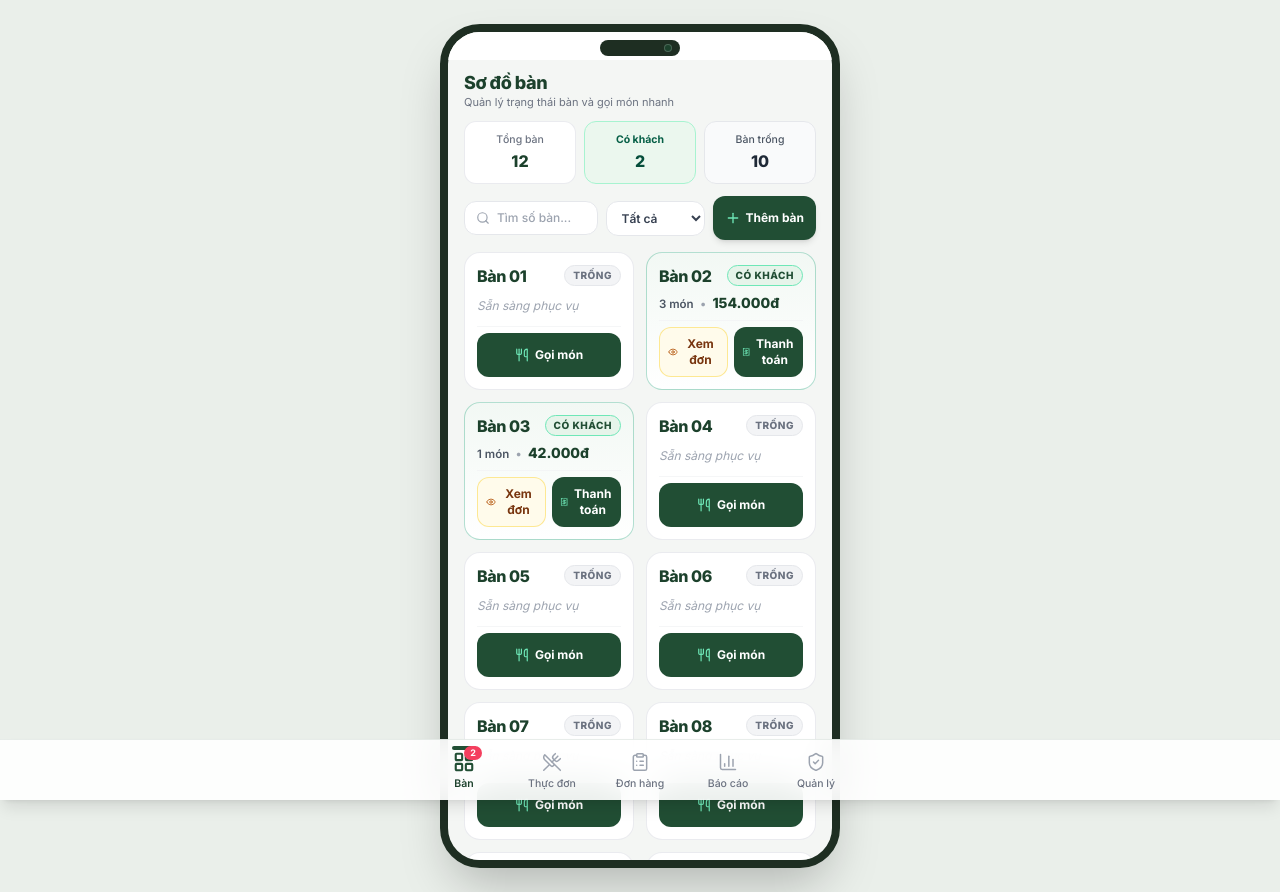
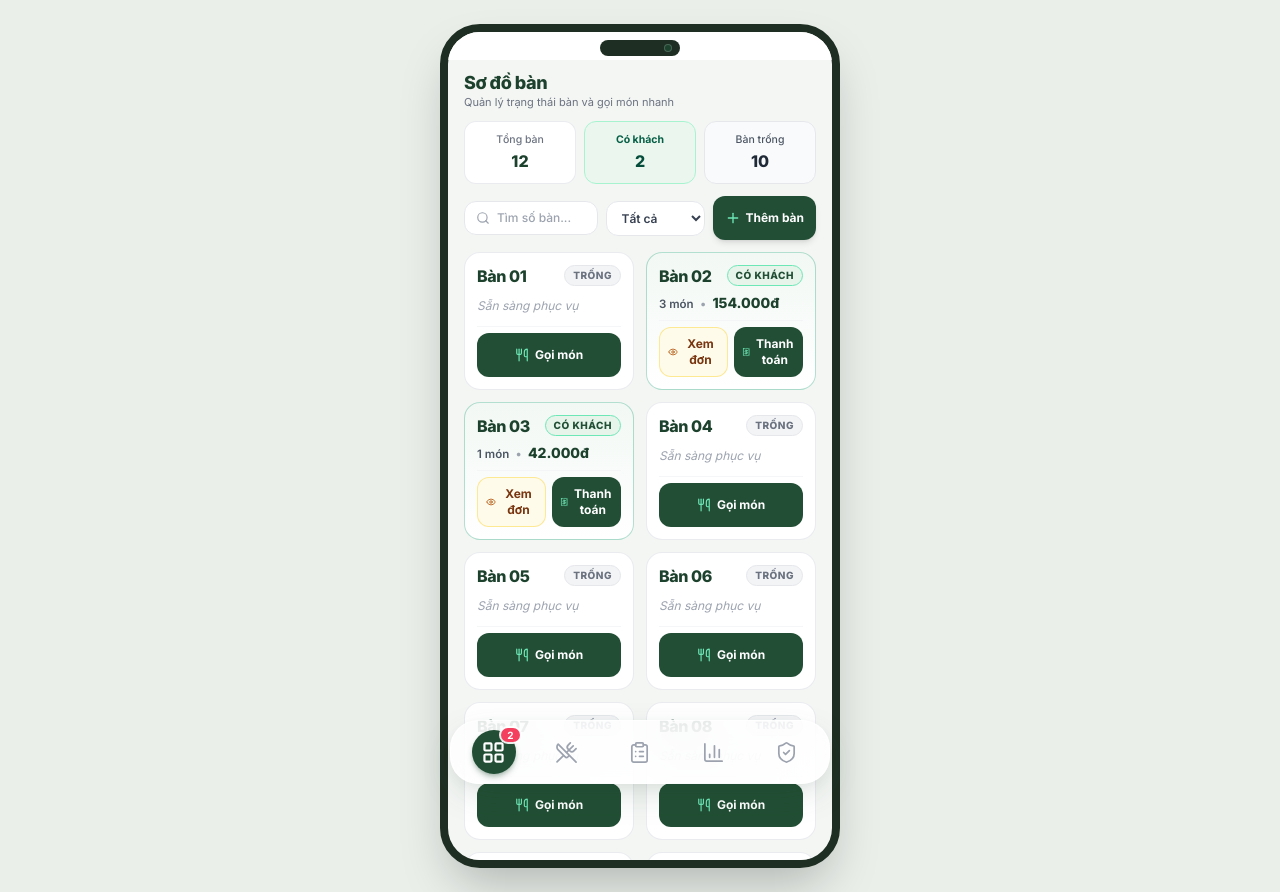
Before and after one commit to hiepho221205-HMH/gocphetra, a React (Vite) app: page / in a window 1280 px wide. Built offline with nearby package versions, Linux system fonts and the light colour scheme; no server answers; the database is empty.

Commit message:
chore: verify Supabase integration and sync GOC POS

```diff
--- a/src/components/common/BottomNav.jsx
+++ b/src/components/common/BottomNav.jsx
@@ -1,4 +1,4 @@
-import React from 'react';
+import React, { useEffect } from 'react';
 import { usePos } from '../../store/PosContext';
 import { LayoutGrid, UtensilsCrossed, ClipboardList, BarChart3, ShieldCheck } from 'lucide-react';
 
@@ -16,9 +16,53 @@ export default function BottomNav() {
     { id: 'settings', label: 'Quản lý', icon: ShieldCheck },
   ];
 
+  // Tính toán index của tab đang chọn để di chuyển highlight
+  const activeIndex = Math.max(0, navItems.findIndex((item) => item.id === activeTab));
+
+  // Tự động đồng bộ với URL hash khi tải trang, reload trang, nút Back hoặc popstate
+  useEffect(() => {
+    const syncTabFromUrl = () => {
+      const hash = window.location.hash.replace('#', '');
+      const validTabs = ['tables', 'menu', 'orders', 'reports', 'settings'];
+      if (validTabs.includes(hash) && hash !== activeTab) {
+        setActiveTab(hash);
+      }
+    };
+
+    // Đồng bộ ngay khi mount hoặc reload trang
+    syncTabFromUrl();
+
+    window.addEventListener('popstate', syncTabFromUrl);
+    window.addEventListener('hashchange', syncTabFromUrl);
+    return () => {
+      window.removeEventListener('popstate', syncTabFromUrl);
+      window.removeEventListener('hashchange', syncTabFromUrl);
+    };
+  }, [activeTab, setActiveTab]);
+
   return (
-    <nav className="fixed bottom-0 left-0 right-0 z-40 bg-white/90 backdrop-blur-lg border-t border-forest-800/10 shadow-lg">
-      <div className="max-w-md mx-auto grid grid-cols-5 px-1 py-1">
+    <nav
+      aria-label="Thanh điều hướng chính"
+      className="fixed bottom-4 left-4 right-4 max-w-[380px] mx-auto z-40 select-none pointer-events-none"
+      style={{
+        bottom: 'calc(16px + env(safe-area-inset-bottom, 0px))',
+      }}
+    >
+      {/* Vỏ ngoài Floating Tab Bar với Glassmorphism và bo cong cao cấp */}
+      <div className="pointer-events-auto relative w-full h-[64px] px-1.5 bg-white/80 backdrop-blur-xl border border-white/70 shadow-[0_12px_36px_-6px_rgba(33,78,52,0.18),0_4px_16px_rgba(0,0,0,0.04)] rounded-[28px]">
+        {/* Track Grid 5 cột đồng bộ tọa độ tuyệt đối giữa highlight và các nút bấm */}
+        <div className="relative w-full h-full grid grid-cols-5 items-center">
+          {/* Khối Highlight Circle 44x44px nền xanh trượt ngang mượt mà (220ms) */}
+          <div
+            className="absolute top-0 bottom-0 left-0 w-1/5 flex items-center justify-center pointer-events-none transition-transform duration-220 ease-[cubic-bezier(0.16,1,0.3,1)]"
+            style={{
+              transform: `translateX(${activeIndex * 100}%)`,
+            }}
+          >
+            <div className="w-11 h-11 rounded-full bg-forest-800 animate-fadeIn shadow-md shadow-forest-800/30 flex items-center justify-center" />
+          </div>
+
+          {/* Danh sách 5 icon chức năng chia đều 5 cột Grid */}
           {navItems.map((item) => {
             const Icon = item.icon;
             const isActive = activeTab === item.id;
@@ -26,34 +70,44 @@ export default function BottomNav() {
             return (
               <button
                 key={item.id}
-              onClick={() => setActiveTab(item.id)}
-              className={`touch-target flex flex-col items-center justify-center py-1 transition-all rounded-xl relative ${
+                type="button"
+                role="tab"
+                aria-selected={isActive}
+                aria-label={item.label}
+                title={item.label}
+                onClick={() => {
+                  if (window.history?.pushState) {
+                    window.history.pushState({ tab: item.id }, '', `#${item.id}`);
+                  }
+                  setActiveTab(item.id);
+                }}
+                className="touch-target col-span-1 h-full min-h-[44px] flex items-center justify-center relative z-10 active:scale-95 transition-transform duration-150 outline-none focus-visible:ring-2 focus-visible:ring-forest-800/40 rounded-full"
+              >
+                {/* Nhãn ẩn dành riêng cho hỗ trợ tiếp cận (Screen reader / a11y) */}
+                <span className="sr-only">{item.label}</span>
+
+                {/* Vùng hiển thị Icon và Badge: 44x44px đồng bộ tâm tuyệt đối với highlight */}
+                <div className="relative flex items-center justify-center w-11 h-11">
+                  <Icon
+                    className={`w-[23px] h-[23px] transition-all duration-200 ${
                       isActive
-                  ? 'text-forest-800 font-bold'
-                  : 'text-gray-400 hover:text-gray-600 font-medium'
+                        ? 'text-white stroke-[2.2] scale-105'
+                        : 'text-gray-400 hover:text-gray-600 stroke-[1.8] scale-100'
                     }`}
-            >
-              {/* Active Indicator Pill */}
-              {isActive && (
-                <span className="absolute top-0.5 w-6 h-1 rounded-full bg-forest-800 animate-fadeIn" />
-              )}
+                  />
 
-              <div className="relative mt-1">
-                <Icon className={`w-5 h-5 transition-transform ${isActive ? 'scale-110 text-forest-800 stroke-[2.3]' : 'stroke-[1.8]'}`} />
+                  {/* Badge số lượng bàn đang phục vụ trên Tab Bàn */}
                   {item.badge && (
-                  <span className="absolute -top-1.5 -right-2 bg-rose-500 text-white text-[9px] font-bold px-1.5 py-0.2 rounded-full min-w-[16px] text-center shadow-xs">
+                    <span className="absolute -top-0.5 -right-1 bg-rose-500 text-white text-[10px] font-bold px-1.5 py-0.5 rounded-full min-w-[18px] text-center shadow-sm ring-2 ring-white/90 leading-none animate-fadeIn">
                       {item.badge}
                     </span>
                   )}
                 </div>
-
-              <span className={`text-[10.5px] mt-1 ${isActive ? 'text-forest-900 font-semibold' : 'text-gray-500'}`}>
-                {item.label}
-              </span>
               </button>
             );
           })}
         </div>
+      </div>
     </nav>
   );
 }
```
Lines whose indentation alone changed are shown as unchanged.
